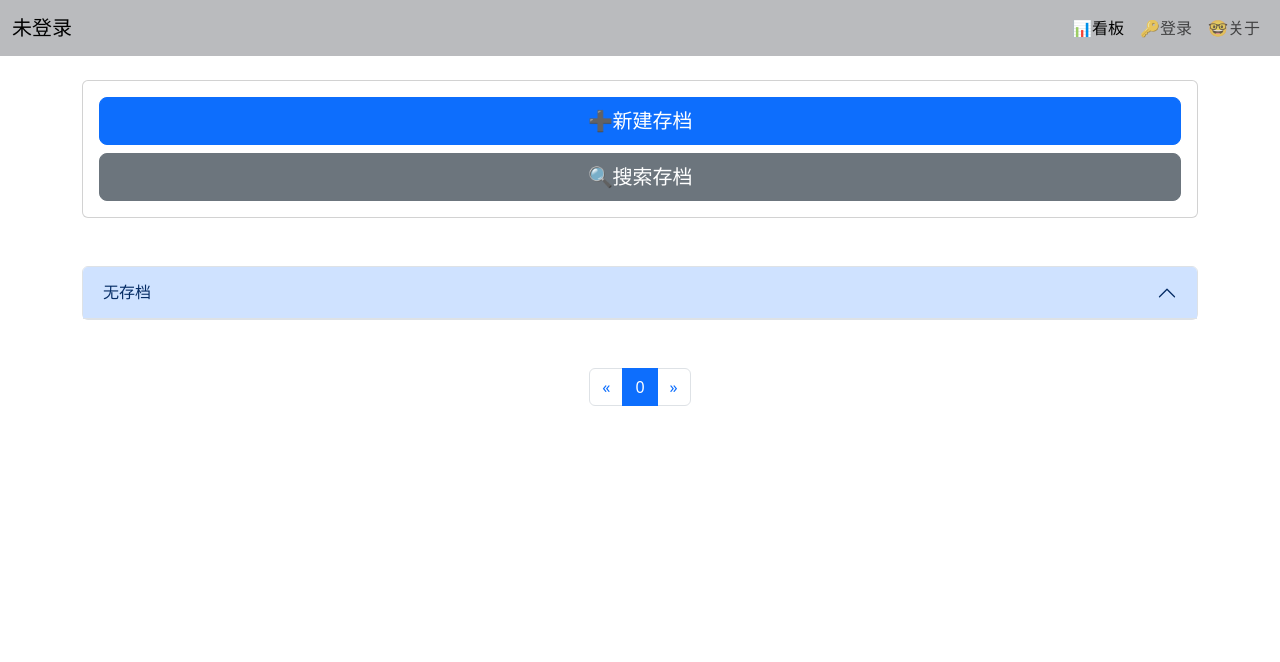
After one commit to SimonYen/workshop, a Flask app: page /admin/archive/index in a window 1280 px wide. The commit adds this page. Shown: the top 662 px of the page. Run offline with Flask 3, Linux system fonts and the light colour scheme; some libraries are stand-ins or nearby versions.

Commit message:
存档功能实现

```diff
--- a/app/routes/admin.py
+++ b/app/routes/admin.py
@@ -10,8 +10,9 @@ from flask import (
 )
 from flask_login import login_required, current_user
 from bs4 import BeautifulSoup
-from app.forms.editor import BlogEditorForm
+from app.forms.editor import BlogEditorForm, ArchiveEditorForm
 from app.models.post import Post
+from app.models.archive import Archive
 from app.utils.secure_filename import secure_filename
 from app.utils.packageing import packaging_file
 
@@ -64,6 +65,7 @@ def blog_create():
             title=form.title.data,
             content=form.content.data,
             tags=form.tags.data,
+            archives=form.archives.data,
             author_id=current_user.get_id(),
             summary=form.summary.data,
             is_top=form.is_top.data,
@@ -95,6 +97,7 @@ def blog_edit(post_id):
         form.content.data = post.content
         form.tags.data = post.tags
         form.summary.data = post.summary
+        form.archives.data = post.archives
         form.is_top.data = post.is_top
     if form.validate_on_submit():
         # 处理表单提交
@@ -103,6 +106,7 @@ def blog_edit(post_id):
         post.tags = form.tags.data
         post.summary = form.summary.data
         post.is_top = form.is_top.data
+        post.archives = form.archives.data
         post.save()
         flash("博客更新成功", "success")
         return redirect(url_for("admin.blog_index"))
@@ -215,3 +219,120 @@ def blog_archive():
         download_name="blog.tar.gz",
         mimetype="application/gzip",
     )
+
+
+@login_required
+@admin_bp.route("/archive/index")
+def archive_index():
+    """
+    存档管理首页
+    :return: 渲染存档管理首页模板
+    """
+    # 获取请求页
+    page = request.args.get("page", 1, type=int)
+    # 定义每一页显示的存档数量
+    per_page = 12
+    # 计算总页数
+    total_pages = (Post.select().count() + per_page - 1) // per_page
+    if page > total_pages:
+        page = total_pages
+    # 获取所有存档
+    archives = (
+        Archive.select().order_by(Archive.updated_at.desc()).paginate(page, per_page)
+    )
+    # 对每一个存档，获取关联的帖子
+    for archive in archives:
+        archive.posts = (
+            Post.select()
+            .where(Post.archives.contains(str(archive.id)))
+            .order_by(Post.updated_at.desc())
+        )  # 这里其实写得很屎，但是没关系，管理端慢点无所谓的
+    # 前一页
+    prev_page = page - 1 if page > 1 else None
+    # 后一页
+    next_page = page + 1 if page < total_pages else None
+    # 渲染模板
+    return render_template(
+        "archive/index.html",
+        archives=archives,
+        prev_page=prev_page,
+        next_page=next_page,
+        total_pages=total_pages,
+        current_page=page,
+    )
+
+
+@login_required
+@admin_bp.route("/archive/create", methods=["GET", "POST"])
+def archive_create():
+    """
+    创建存档
+    :return: 渲染创建存档模板
+    """
+    form = ArchiveEditorForm()
+    if form.validate_on_submit():
+        # 处理表单提交
+        archive = Archive.create(
+            title=form.title.data,
+            summary=form.summary.data,
+        )
+        if archive:
+            flash("存档创建成功", "success")
+        else:
+            flash("存档创建失败", "danger")
+        return redirect(url_for("admin.archive_index"))
+    return render_template("archive/editor.html", form=form)
+
+
+@login_required
+@admin_bp.route("/archive/edit/<int:archive_id>", methods=["GET", "POST"])
+def archive_edit(archive_id):
+    """
+    编辑存档
+    :param archive_id: 存档ID
+    :return: 渲染编辑存档模板
+    """
+    archive: Archive = Archive.get_or_none(Archive.id == archive_id)
+    if not archive:
+        flash("存档不存在", "danger")
+        return redirect(url_for("admin.archive_index"))
+    form = ArchiveEditorForm()
+    if request.method == "GET":
+        # 填充表单数据
+        form.title.data = archive.title
+        form.summary.data = archive.summary
+    if form.validate_on_submit():
+        # 处理表单提交
+        archive.title = form.title.data
+        archive.summary = form.summary.data
+        archive.save()
+        flash("存档更新成功", "success")
+        return redirect(url_for("admin.archive_index"))
+    return render_template("archive/editor.html", form=form, archive=archive)
+
+
+@login_required
+@admin_bp.route("/archive/delete/<int:archive_id>")
+def archive_delete(archive_id):
+    """
+    删除存档
+    :param archive_id: 存档ID
+    :return: 重定向到存档管理首页
+    """
+    archive: Archive = Archive.get_or_none(Archive.id == archive_id)
+    if not archive:
+        flash("存档不存在", "danger")
+        return redirect(url_for("admin.archive_index"))
+    # 检查存档是否有关联的帖子
+    posts = Post.select().where(Post.archives.contains(str(archive.id)))
+    for post in posts:
+        # 如果有关联的帖子，先删除关联
+        temp_str = post.archives
+        post.archives = ";".join(
+            [x for x in temp_str.split(";") if x != str(archive.id)]
+        )
+        post.save()
+    # 删除存档
+    archive.delete_instance()
+    flash("存档删除成功", "success")
+    return redirect(url_for("admin.archive_index"))
--- /dev/null
+++ b/app/templates/archive/index.html
@@ -0,0 +1,103 @@
+{% extends "layout/base.html" %}
+
+{% block title %}文章存档{% endblock %}
+
+{% block head %}
+{{ moment.include_moment() }}
+{% endblock %}
+
+{% block content %}
+<div class="card">
+    <div class="card-body">
+        <div class="d-grid gap-2">
+            <a class="btn btn-primary btn-lg" role="button" href="{{ url_for('admin.archive_create')}}">➕新建存档</a>
+            <button class="btn btn-secondary btn-lg" type="button">🔍搜索存档</button>
+        </div>
+    </div>
+</div>
+<!--遍历所有存档-->
+<div class="mt-5 mb-5">
+    <div class="accordion" id="accordionExample">
+        {% for archive in archives %}
+        <div class="accordion-item">
+            <h2 class="accordion-header">
+                <button class="accordion-button" type="button" data-bs-toggle="collapse"
+                    data-bs-target="#collapse{{ archive.id }}" aria-expanded="true"
+                    aria-controls="collapse{{ archive.id }}">
+                    [{{archive.id}}] {{ archive.title }}
+                </button>
+            </h2>
+            <div id="collapse{{ archive.id }}" class="accordion-collapse collapse" data-bs-parent="#accordionExample">
+                <div class="accordion-body">
+                    <strong>摘要:</strong> {{ archive.summary or "无摘要" }}<br>
+                    <strong>创建时间:</strong> {{ archive.created_at.strftime('%Y-%m-%d %H:%M:%S') }}<br>
+                    <strong>更新时间:</strong> {{ archive.updated_at.strftime('%Y-%m-%d %H:%M:%S') }}<br>
+                    <strong>关联帖子:</strong>
+                    {% if archive.posts %}
+                    <ul>
+                        {% for post in archive.posts %}
+                        <li><a href="{{ url_for('admin.blog_view', post_id=post.id) }}" target="_blank">《{{ post.title
+                                }}》</a></li>
+                        {% endfor %}
+                    </ul>
+                    {% else %}
+                    无关联帖子
+                    {% endif %}
+                    <br>
+                    <strong>存档操作:</strong>
+                    <div class="d-grid gap-2">
+                        <a class="btn btn-primary"
+                            href="{{ url_for('admin.archive_edit', archive_id=archive.id) }}">编辑该存档</a>
+                        <a class="btn btn-danger"
+                            href="{{url_for('admin.archive_delete', archive_id=archive.id)}}">删除该存档</a>
+                    </div>
+                </div>
+            </div>
+        </div>
+        {% else %}
+        <div class="accordion-item">
+            <h2 class="accordion-header">
+                <button class="accordion-button" type="button" data-bs-toggle="collapse"
+                    data-bs-target="#collapseNoArchives" aria-expanded="true" aria-controls="collapseNoArchives">
+                    无存档
+                </button>
+            </h2>
+            <div id="collapseNoArchives" class="accordion-collapse collapse" data-bs-parent="#accordionExample">
+                <div class="accordion-body">
+                    <strong>当前没有任何存档。</strong> 请点击上方按钮新建存档。
+                </div>
+            </div>
+        </div>
+        {% endfor%}
+    </div>
+</div>
+<!--分页-->
+<div class="d-flex justify-content-center">
+    <nav aria-label="page-navigation">
+        <ul class="pagination">
+            <li class="page-item">
+                <a class="page-link" href="{{url_for('admin.archive_index', page = 1)}}" aria-label="First">
+                    <span aria-hidden="true">&laquo;</span>
+                </a>
+            </li>
+            {% if prev_page %}
+            <li class="page-item"><a class="page-link"
+                    href="{{url_for('admin.archive_index', page = prev_page)}}">{{prev_page}}</a></li>
+            {% endif %}
+            <li class="page-item active">
+                <a class="page-link" href="{{url_for('admin.archive_index', page = current_page)}}"
+                    aria-current="page">{{current_page}}</a>
+            </li>
+            {% if next_page %}
+            <li class="page-item"><a class="page-link"
+                    href="{{url_for('admin.archive_index', page = next_page)}}">{{next_page}}</a></li>
+            {% endif %}
+            <li class="page-item">
+                <a class="page-link" href="{{url_for('admin.archive_index', page = total_pages)}}" aria-label="Last">
+                    <span aria-hidden="true">&raquo;</span>
+                </a>
+            </li>
+        </ul>
+    </nav>
+</div>
+{% endblock %}
--- a/app/templates/blog/editor.html
+++ b/app/templates/blog/editor.html
@@ -28,6 +28,7 @@
     {{ render_field(form.summary) }}
     {{ render_field(form.content) }}
     {{ render_field(form.tags) }}
+    {{ render_field(form.archives) }}
     {{ render_field(form.is_top) }}
     {{ render_field(form.submit) }}
 </form>
@@ -38,6 +39,7 @@
     {{ render_field(form.summary) }}
     {{ render_field(form.content) }}
     {{ render_field(form.tags) }}
+    {{ render_field(form.archives) }}
     {{ render_field(form.is_top) }}
     {{ render_field(form.submit) }}
 </form>
--- a/app/templates/layout/nav.html
+++ b/app/templates/layout/nav.html
@@ -19,7 +19,7 @@
                     <a class="nav-link" href="{{ url_for('admin.blog_index')}}">📓文章管理</a>
                 </li>
                 <li class="nav-item">
-                    <a class="nav-link" href="{{ url_for('admin.blog_index')}}">🗃存档管理</a>
+                    <a class="nav-link" href="{{ url_for('admin.archive_index')}}">🗃存档管理</a>
                 </li>
                 <li class="nav-item">
                     <a class="nav-link" href="{{ url_for('auth.logout')}}">🔑登出</a>
```
Also changed, not shown: app/forms/editor.py (+12 -1 lines), app/models/archive.py (+13 -6 lines), app/templates/archive/editor.html (added, +34 -0 lines), app/templates/blog/index.html (+8 -3 lines).
